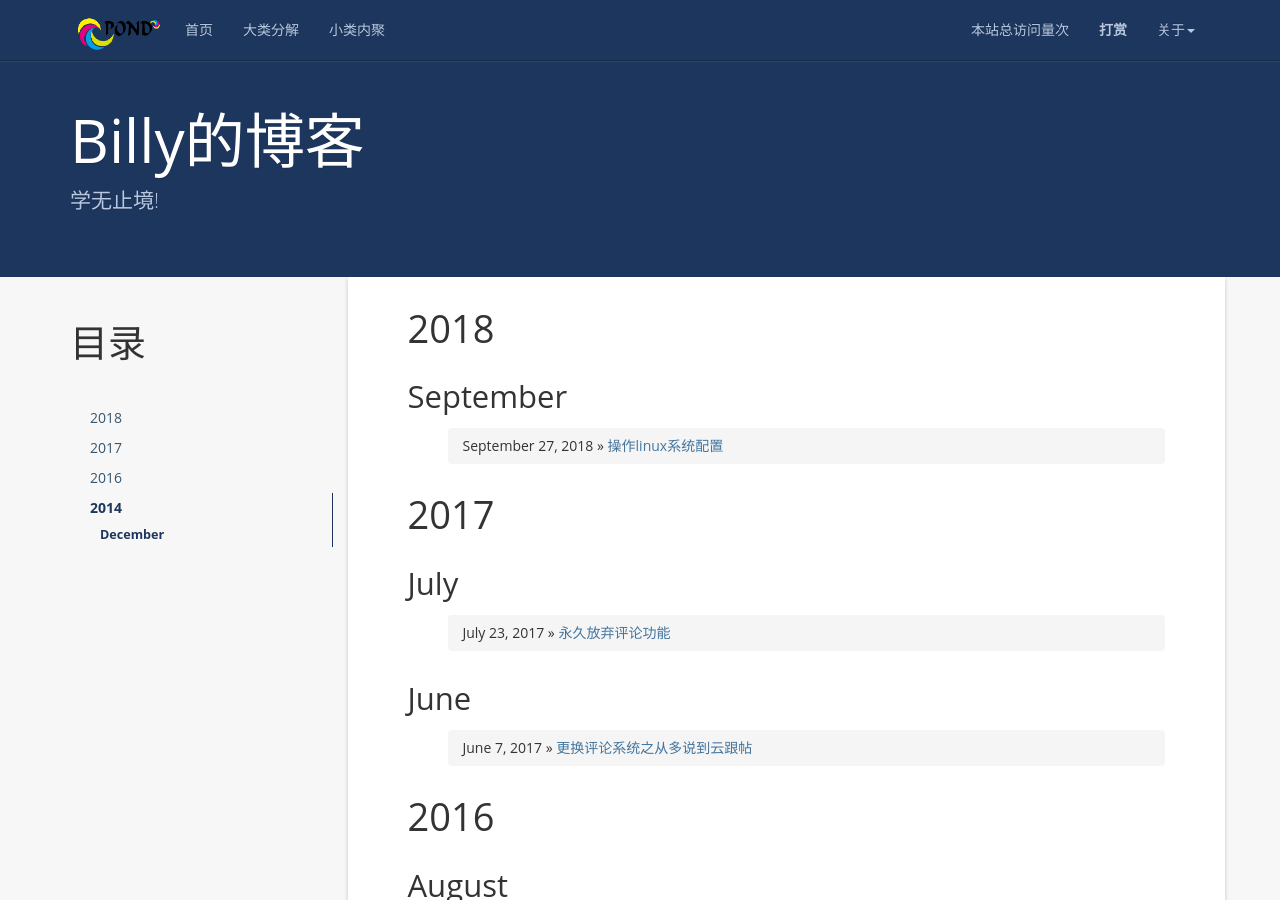
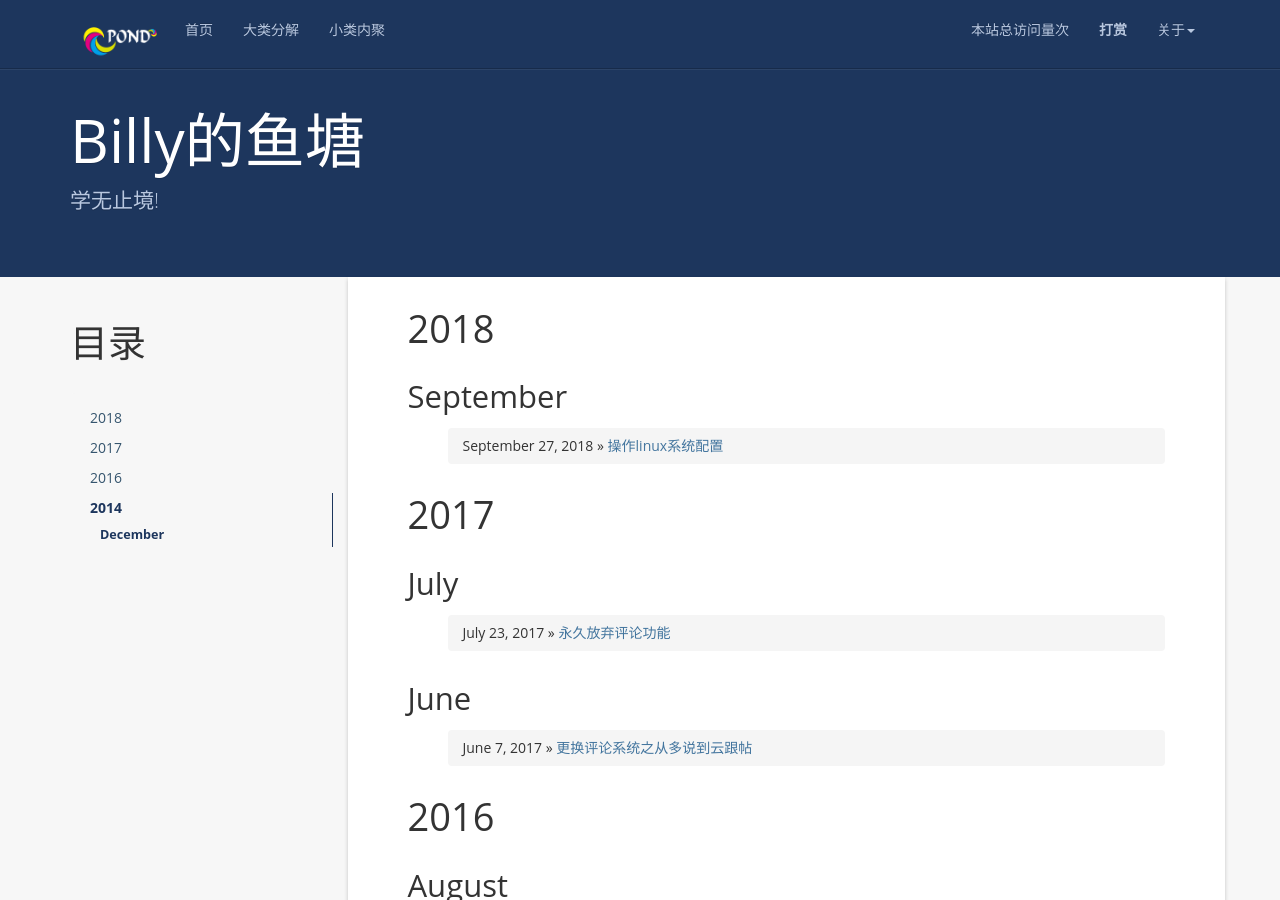
Before and after one commit to yeyu0415/myfirstblog, a Jekyll site: the page built from index.html, in a window 1280 px wide and 900 px high. Built offline with Jekyll 4.4.1, drawn with Linux system fonts in a browser that asks for light colours; nearby versions of some CDN libraries; a script that is not in the unit is left out; the list of posts is cut into pages by our own code; comment, search, counter and statistics services are not loaded.

Commit message:
添加logo

```diff
--- a/_config.yml
+++ b/_config.yml
@@ -1,5 +1,5 @@
 # Site settings
-name: Billy的博客
+name: Billy的鱼塘
 email: 120396854@qq.com
 author: ye yu
 url: ''
--- a/_includes/header.html
+++ b/_includes/header.html
@@ -32,12 +32,12 @@
         <li class="dropdown">
           <a href="#" class="dropdown-toggle" data-toggle="dropdown">关于<b class="caret"></b></a>
           <ul class="dropdown-menu">
-            <li><a rel="nofollow" target="_blank" href="{{site.github}}">Github</a></li>
+            <!--<li><a rel="nofollow" target="_blank" href="{{site.github}}">Github</a></li>-->
             <!--<li><a rel="nofollow" target="_blank" href="{{site.resume_site}}">关于作者</a></li>-->
             <li><a rel="nofollow" href="{{ '/books' | prepend: site.baseurl }}">我的书单</a></li>
             <!--<li><a rel="nofollow" href="http://www.hifreud.com/domains/">域名管理</a></li>-->
             <li><a rel="nofollow" href="{{ '/reference' | prepend: site.baseurl }}">推荐博客</a></li>
-            <li><a href="{{ '/feed.xml' | prepend: site.baseurl }}">RSS订阅</a></li>
+            <!--<li><a href="{{ '/feed.xml' | prepend: site.baseurl }}">RSS订阅</a></li>-->
             <li class="divider"></li>
             <li><a rel="nofollow" target="_blank" href="https://github.com/yeyu0415/myfirstblog.git">本项目</a></li>
           </ul>
```
Also changed, not shown: styles/images/logo.png.
